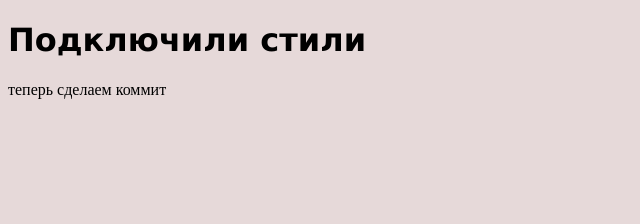
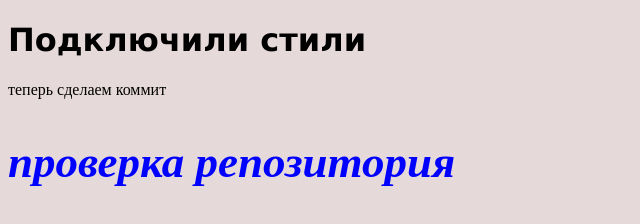
Before and after one commit to SamofalEA/first-project, a plain HTML site: page index.html in a window 1280 px wide. Shown: the whole page, without its empty margins (0-640 px from the left). Drawn offline with Linux system fonts and the light colour scheme.

Commit message:
проверка

```diff
--- a/index.html
+++ b/index.html
@@ -10,5 +10,8 @@
 <body>
     <h1>Подключили стили</h1>
     <P>теперь сделаем коммит</P>
+    <section class="text">
+        <H2>проверка репозитория</H2>
+    </section>
 </body>
 </html>
--- a/style.css
+++ b/style.css
@@ -1,6 +1,13 @@
 body {
     background-color: rgb(230, 217, 217);
 }
+
 h1 {
    font-family: Verdana, Geneva, Tahoma, sans-serif;
 }
+
+.text {
+    font-style: italic;
+    font-size: 30px;
+    color: blue;
+}
```
